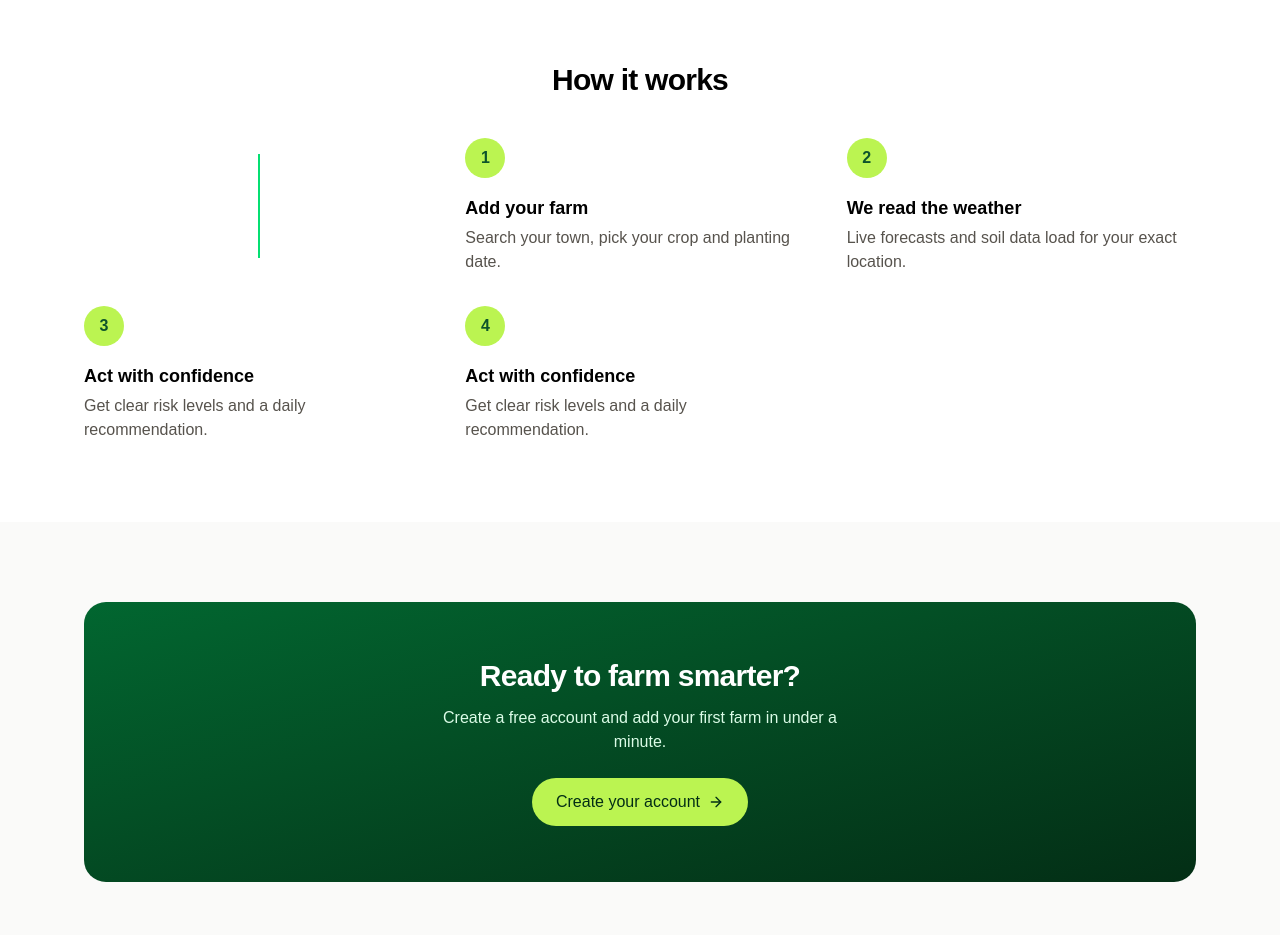
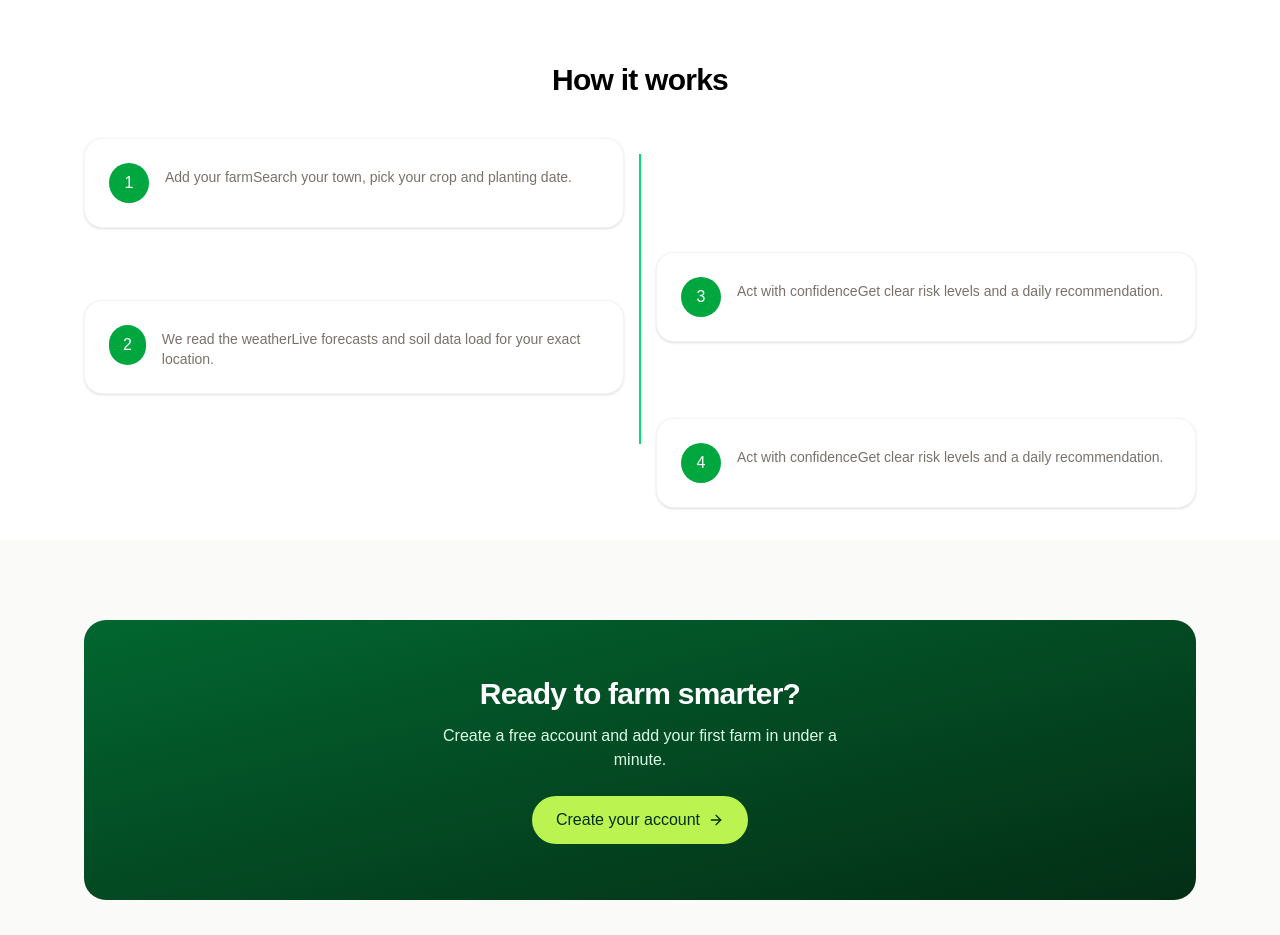
Before and after one commit to Baye-Brian1/Smart-Farm, a React (Vite) app: page / in a window 1280 px wide. Shown: the part 1600-2535 px from the top of the page. Built offline with nearby package versions, Linux system fonts and the light colour scheme.

Commit message:
fix: I redesigned the feature section

```diff
--- a/src/pages/public/Home.tsx
+++ b/src/pages/public/Home.tsx
@@ -1,4 +1,5 @@
-import type { ReactNode } from "react";
+import type { ReactNode} from "react";
+import React from "react"
 import { Link } from "react-router-dom";
 import { motion } from "motion/react";
 import {
@@ -9,9 +10,7 @@ import {
   Leaf,
   MapPin,
   Sprout,
-  Thermometer,
   CloudRain,
-  TrendingUp,
   CheckCircle2,
   ArrowUpRight,
   ChartLine,
@@ -19,6 +18,7 @@ import {
   BellRing,
 } from "lucide-react";
 import hero from "@/images/A4.jfif";
+
 
 const Reveal = ({
   children,
@@ -77,7 +77,7 @@ const steps = [
     "Live forecasts and soil data load for your exact location.",
   ],
   ["Act with confidence", "Get clear risk levels and a daily recommendation."],
-   ["Act with confidence", "Get clear risk levels and a daily recommendation."],
+  ["Act with confidence", "Get clear risk levels and a daily recommendation."],
 ] as const;
 
 export default function Home() {
@@ -110,7 +110,8 @@ export default function Home() {
 
             {/* Main heading */}
             <h1 className="mt-5 text-4xl font-bold leading-[1.1] tracking-tight text-white sm:text-5xl md:text-[68px]">
-              Make better<br />{" "}
+              Make better
+              <br />{" "}
               <span className="text-lime-300">farming decisions</span>{" "}
             </h1>
 
@@ -179,7 +180,6 @@ export default function Home() {
               </div>
             </div>
           </motion.div>
-
 
           <motion.div
             initial={{ opacity: 0, x: 28 }}
@@ -372,35 +372,37 @@ export default function Home() {
         </div>
       </section>
 
-      <section
-        id="how-it-works"
-        className="scroll-mt-20 bg-white text-black"
-      >
+      <section id="how-it-works" className="scroll-mt-20 bg-white text-black">
         <div className="mx-auto max-w-6xl px-4 py-14 sm:px-5 sm:py-20">
           <Reveal>
             <h2 className="text-center text-2xl font-bold tracking-tight sm:text-3xl">
               How it works
             </h2>
           </Reveal>
-          <div className="mt-10 grid gap-8 md:grid-cols-3">
-            <div className="relative grid grid-cols-1 md:grid-cols-2 gap-x-8 gap-y-6">
-              <div className="absolute left-1/2 top-4 bottom-4 w-[2px] bg-green-400 -translate-x-1/2 hidden md:block">
 
-              </div>
-
+            <div className="relative mt-10 grid grid-cols-1 md:grid-cols-2 gap-x-8 gap-y-6">
+              <div className="absolute left-1/2 top-4 bottom-4 w-[2px] bg-green-400 -translate-x-1/2 hidden md:block"></div>
+              {steps.map((step, i) => {
+              const isEven = i % 2 === 1;
+              return (
+                <React.Fragment>
+                  {isEven && <div className="hidden md:block order-0" />}
+                  <div
+                    className={`w-full ${isEven ? "md:translate-y-12" : ""}`}
+                  >
+                    <Reveal delay={i * 0.1}>
+                      <div className="min-h-140px rounded-2xl border border-gray-100 bg-white p-6 shadow-sm flex gap-4 transition-shadow hover:shadow-md">
+                        <span className="grid h-10 w-10 place-items-center rounded-full text-white bg-green-600 justify-center items-center">
+                          {i+1}
+                        </span>
+                        <p className="mt-1 text-sm text-stone-500">{step}</p>
+                      </div>
+                    </Reveal>
+                  </div>
+                </React.Fragment>
+              );
+            })}
             </div>
-            {steps.map(([t, d], i) => (
-              <Reveal key={t} delay={i * 0.1}>
-                <div>
-                  <span className="grid h-10 w-10 place-items-center rounded-full bg-lime-300 font-bold text-green-900">
-                    {i + 1}
-                  </span>
-                  <h3 className="mt-4 text-lg font-semibold">{t}</h3>
-                  <p className="mt-1 text-stone-600">{d}</p>
-                </div>
-              </Reveal>
-            ))}
-          </div>
         </div>
       </section>
 
```
